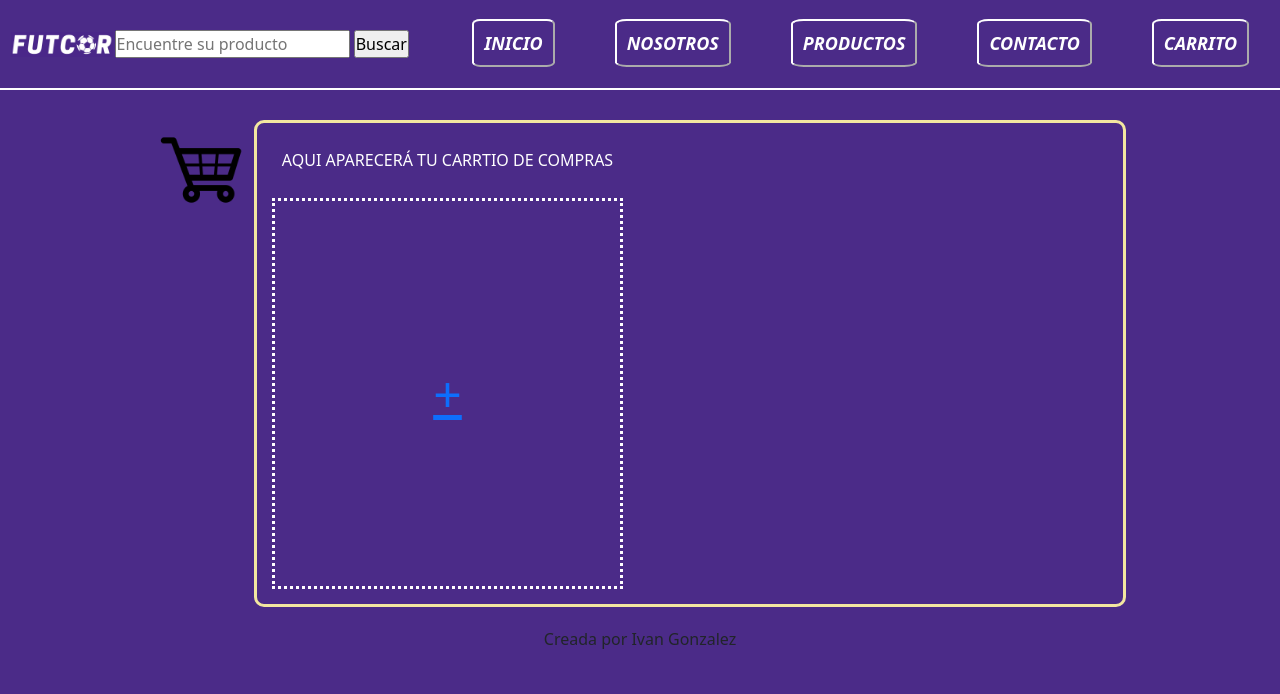
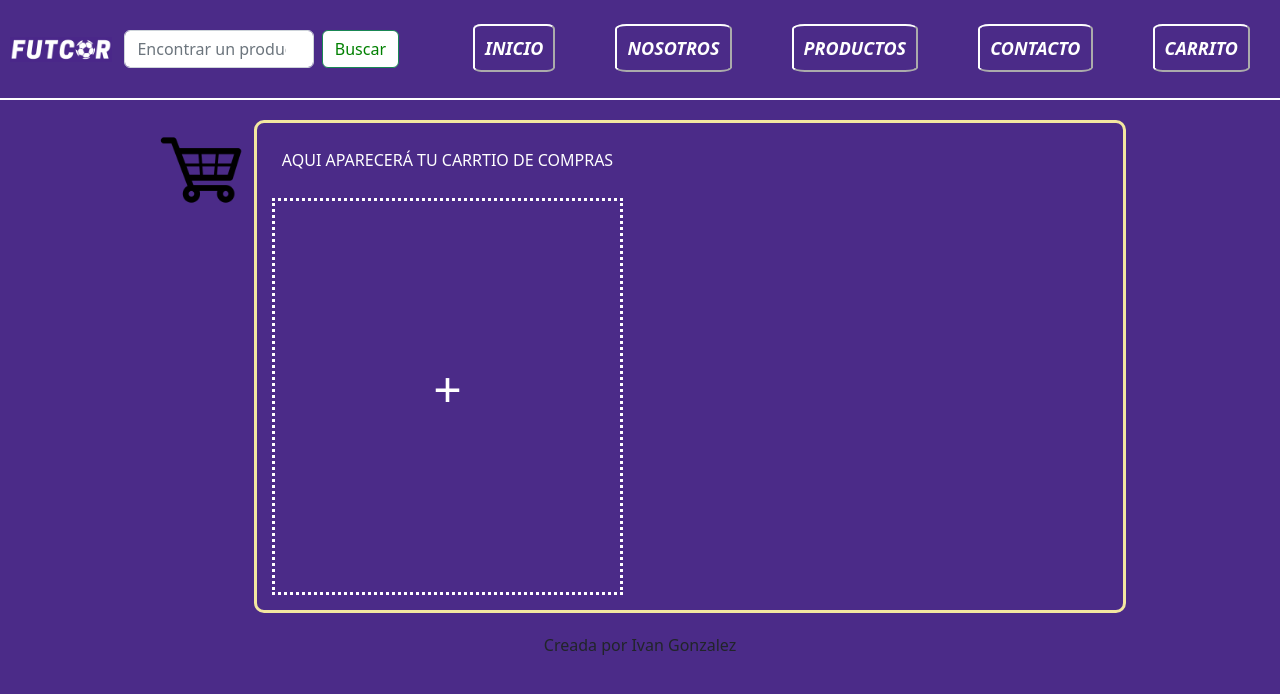
Before and after one commit to ivangonzalez012/futcor_gonzalez, a plain HTML site: page pages/carrito.html in a window 1280 px wide. Drawn offline with nearby package versions, Linux system fonts and the light colour scheme.

Commit message:
commit 24/08

```diff
--- a/pages/carrito.html
+++ b/pages/carrito.html
@@ -11,13 +11,17 @@
 <body>
 
     <header>
-        <nav class="navbar">
+        <nav class="navbar1">
             <p>
                 <img src="../img/nombre1.png" alt="nombre" class="imgnombre">
             </p>
-            <div  class="buscador">
-                <input type="search" name="busquedamusica" placeholder="Encuentre su producto">
-                <input type="submit" value="Buscar">
+            <div class="buscador">
+                <div class="container-fluid">
+                    <form class="d-flex" role="search">
+                        <input class="form-control me-2" type="search" placeholder="Encontrar un producto" aria-label="Search">
+                        <button class="btn btn-outline-success botonbuscador" type="submit">Buscar</button>
+                    </form>
+                </div>
             </div>
                 <ul class="menu">
                     <li><a href="../index.html">INICIO</a></li>
@@ -36,7 +40,7 @@
         <div class="carritocont">
             <p class="textcarrito">AQUI APARECERÁ TU CARRTIO DE COMPRAS</p>
             <div class="productocarrito">
-                <button class="botoncarrito"><a href="./productos.html">+</a></button>
+                <p><a href="./productos.html">+</a></p>
             </div>
         </div>
     </main>
--- a/styles/styles.css
+++ b/styles/styles.css
@@ -15,7 +15,7 @@ header{
     height: 100px;
 }
 
-.navbar{
+.navbar1{
     display: flex;
     padding-top: 30px;
     padding-bottom: 15px;
@@ -71,6 +71,12 @@ li a:hover{
 
 .buscador{
     margin-bottom: 15px;
+    color: white;
+}
+
+.botonbuscador{
+    color:green;
+    background-color: white;
 }
 
 .fondoproductos{
@@ -173,17 +179,18 @@ li a:hover{
     padding: 10px;
 }
 
-.botoncarrito{
+p a{
     font-size:50px;
-    padding: 5px;
-    background-color: transparent;
     border: transparent;
     color: white;
+    text-decoration: none;
+    margin: 0;
 }
 
-.botoncarrito:hover{
+p a:hover{
     background-color: white;
     transition-duration: 0.5s;
+    color:rgba(75,43,136,255) ;
 }
 
 .carritocont{
@@ -215,7 +222,7 @@ li a:hover{
         height: 180px;
     }
 
-    .navbar{
+    .navbar1{
         padding-top: 10px;
         padding-bottom:0px;
         margin: 0px;
```
Also changed, not shown: index.html (+8 -3 lines), pages/contacto.html (+8 -4 lines), pages/info.html (+7 -3 lines), pages/productos.html (+8 -4 lines).
